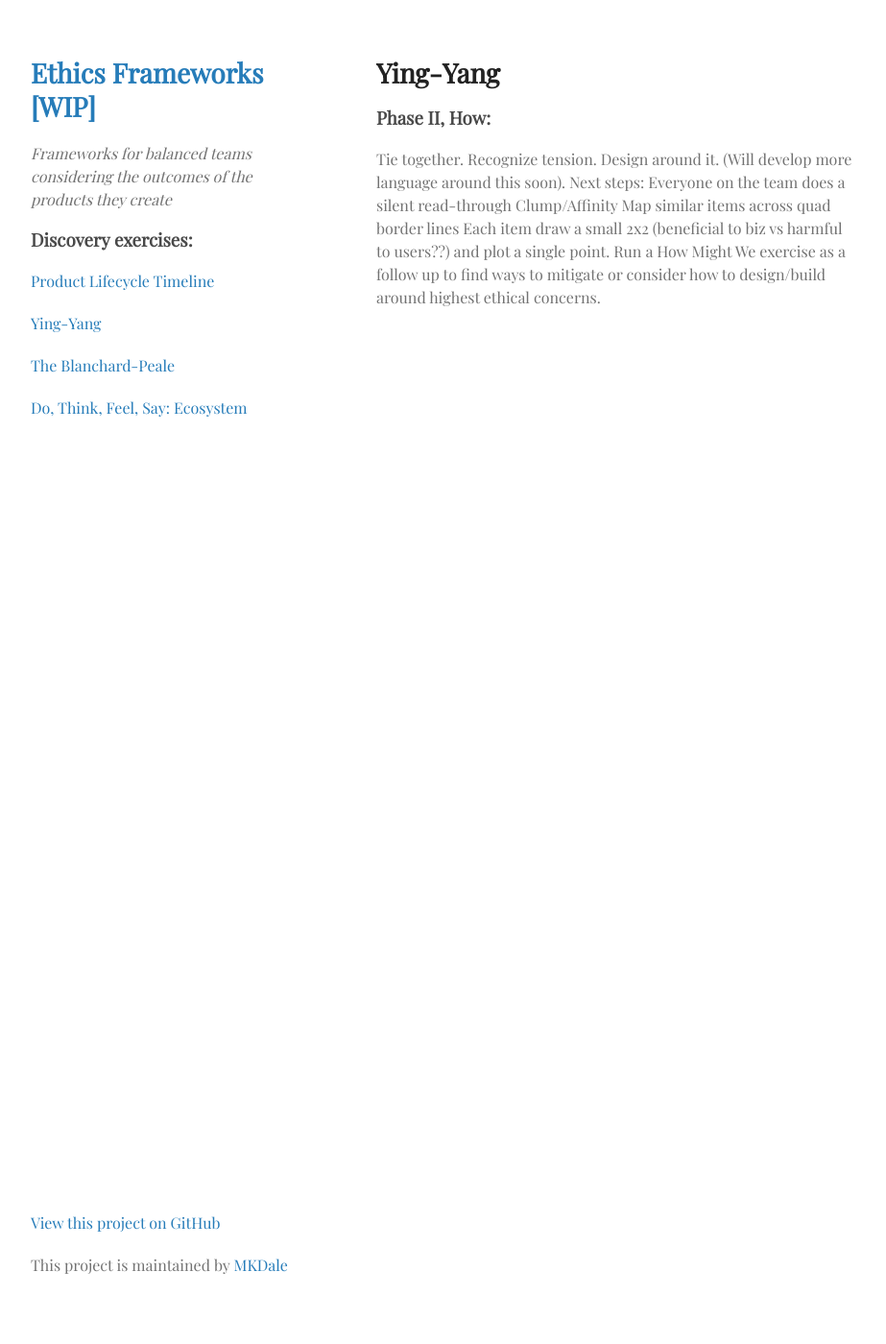
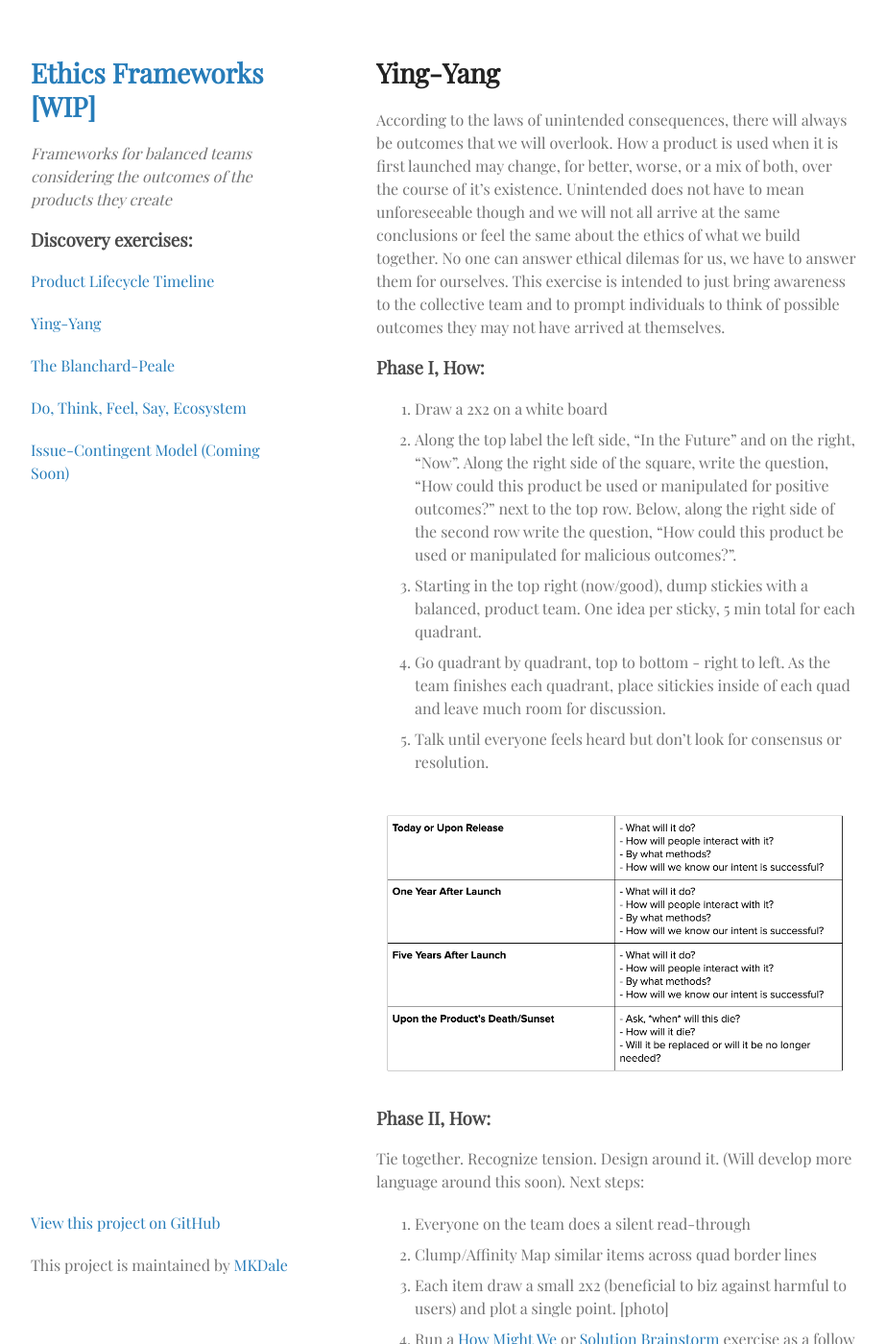
Before and after one commit to MKDale/ethics-frameworks, a Jekyll site: the page built from ying-yang.md, in a window 1280 px wide and 1400 px high. Shown: the whole window at 96% size, without its empty margins (178-1101 px from the left). Built offline with Jekyll 4.4.1, drawn with Linux system fonts in a browser that asks for light colours; our own code applies the rules of GitHub Pages for plain Markdown files; some of the changed text lies outside the part shown.

Commit message:
adding details to exercises

```diff
--- a/_layouts/default.html
+++ b/_layouts/default.html
@@ -18,7 +18,7 @@
         <p class="view"><a href="https://mkdale.github.io/ethics-frameworks/product-timeline.html">Product Lifecycle Timeline</a></p>
         <p class="view"><a href="https://mkdale.github.io/ethics-frameworks/ying-yang.html">Ying-Yang</a></p>
         <p class="view"><a href="https://mkdale.github.io/ethics-frameworks/blanchard-peale">The Blanchard-Peale</a></p>
-        <p class="view"><a href="https://mkdale.github.io/ethics-frameworks/dtfs-ecosystem">Do, Think, Feel, Say: Ecosystem</a></p>
+        <p class="view"><a href="https://mkdale.github.io/ethics-frameworks/dtfs-ecosystem">Do, Think, Feel, Say, Ecosystem</a></p><p class="view"><a href="">Issue-Contingent Model (Coming Soon)</a></p>
       </header>
       <section>
 
--- a/ying-yang.md
+++ b/ying-yang.md
@@ -4,9 +4,27 @@ layout: default
 
 # Ying-Yang
 
+According to the laws of unintended consequences, there will always be outcomes that we will overlook. How a product is used when it is first launched may change, for better, worse, or a mix of both, over the course of it's existence. Unintended does not have to mean unforeseeable though and we will not all arrive at the same conclusions or feel the same about the ethics of what we build together. No one can answer ethical dilemas for us, we have to answer them for ourselves. This exercise is intended to just bring awareness to the collective team and to prompt individuals to think of possible outcomes they may not have arrived at themselves.
+
+### Phase I, How:
+
+1. Draw a 2x2 on a white board
+2. Along the top label the left side, "In the Future" and on the right, "Now". Along the right side of the square, write the question, "How could this product be used or manipulated for positive outcomes?" next to the top row. Below, along the right side of the second row write the question, "How could this product be used or manipulated for malicious outcomes?".
+3. Starting in the top right (now/good), dump stickies with a balanced, product team. One idea per sticky, 5 min total for each quadrant.
+4. Go quadrant by quadrant, top to bottom - right to left. As the team finishes each quadrant, place sitickies inside of each quad and leave much room for discussion.
+5. Talk until everyone feels heard but don't look for consensus or resolution.
+
+![View photo example](https://mkdale.github.com/ethics-frameworks/assets/img/LifecycleGrid.png)
+
 ### Phase II, How:
+
 Tie together. Recognize tension. Design around it. (Will develop more language around this soon). Next steps:
-Everyone on the team does a silent read-through
-Clump/Affinity Map similar items across quad border lines
-Each item draw a small 2x2 (beneficial to biz vs harmful to users??) and plot a single point.
-Run a How Might We exercise as a follow up to find ways to mitigate or consider how to design/build around highest ethical concerns.
+
+1. Everyone on the team does a silent read-through
+2. Clump/Affinity Map similar items across quad border lines
+3. Each item draw a small 2x2 (beneficial to biz against harmful to users) and plot a single point. [photo]
+4. Run a
+[How Might We](http://www.designkit.org/methods/3) or [Solution Brainstorm](http://www.designkit.org/methods/1) exercise as a follow up to find ways to mitigate or consider how to design/build around highest ethical concerns.
+
+Coming soon:
+[View examples of this exercise]
```
Also changed, not shown: blanchard-peale.md (+18 -0 lines), dtfs-ecosystem.md (+11 -5 lines), product-timeline.md (+3 -0 lines), assets/img/DFTS-Ecosystem.jpg (added), assets/img/yin-yang.png (added), 3 other files.
